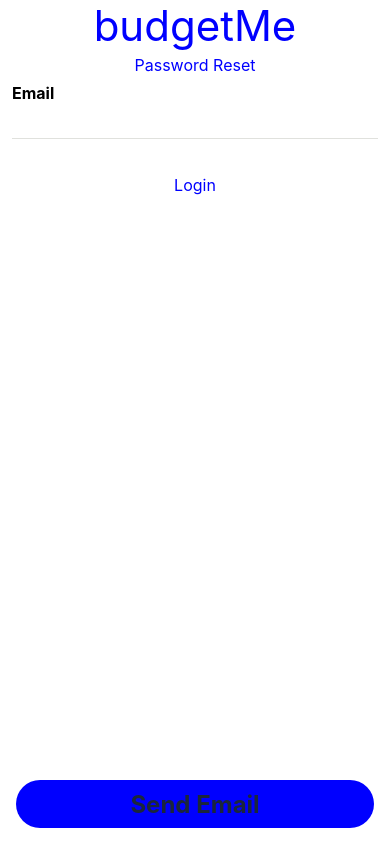
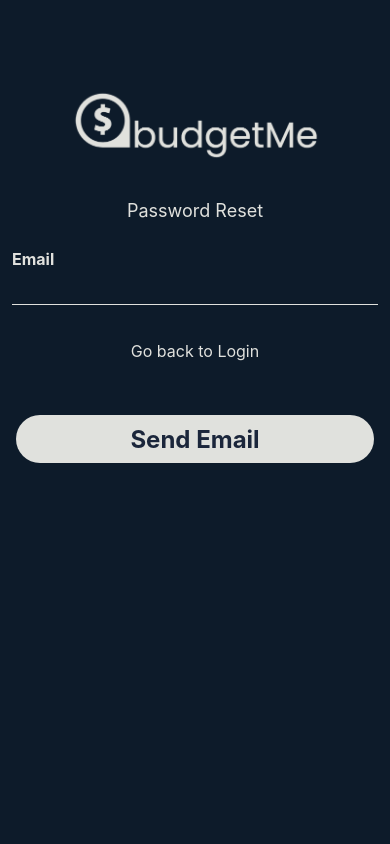
Before and after one commit to tahsinocity/AdultMoneyTracker, a React Native app: screen /ResetPassword in a window 390 px wide. Built offline with nearby package versions, Linux system fonts and the light colour scheme; no server answers; what react-native-root-siblings would draw is missing.

Commit message:
More styling

```diff
--- a/components/LabeledInput.js
+++ b/components/LabeledInput.js
@@ -25,8 +25,7 @@ const styles = StyleSheet.create({
   container: {
     paddingHorizontal: 8,
     marginBottom: 32,
-    margin: 4,
-    fontFamily: 'Poppins-Regular'
+    margin: 4
   },
   labelContainer: { flexDirection: "row", marginBottom: 4 },
   error: {
--- a/screens/Login.js
+++ b/screens/Login.js
@@ -77,11 +77,14 @@ export default function Login ({ route, navigation }){
 
   return (
     <View style={styles.container}>
-      <View style={{flex: 1, alignSelf: "center"}}>
       <Image
-          style={{width: 350, height: 200, resizeMode: 'contain'}}
+        style={{width: 250, height: 150, resizeMode: 'contain', alignSelf: "center", marginTop: 50 }}
         source={require('../assets/login-banner.png')}
       />
+      <View style={{flex: 1}}>
+        <Text style={{alignSelf: "center", color: Colors.gray, fontSize: 18, marginBottom: 24}}>
+          Login
+        </Text>
         <LabeledInput
           label="Email"
           text={emailField.text}
@@ -111,21 +114,23 @@ export default function Login ({ route, navigation }){
           labelStyle={styles.label}
           secureTextEntry={true}
         />}
+        <View style={{flexDirection: "row", alignSelf: "center"}}>
           <TouchableOpacity
             onPress={() => {
               setCreateMode(!isCreateMode)
             }}
           >
-          <Text style={{alignSelf: "center", color: Colors.gray, fontSize: 16, margin: 4}}>
+            <Text style={{alignSelf: "center", color: Colors.gray, fontSize: 14, margin: 4}}>
               {isCreateMode ? "Already have an account?" : "Create Account"}
             </Text>
           </TouchableOpacity>
+          <Text style={{alignSelf: "center", color: Colors.gray, fontSize: 16, margin: 4}}>|</Text>
           <TouchableOpacity
             onPress={() => {
               navigation.navigate("ResetPassword")
             }}
           >
-          <Text style={{alignSelf: "center", color: Colors.gray, fontSize: 16, margin: 4}}>
+            <Text style={{alignSelf: "center", color: Colors.gray, fontSize: 14, margin: 4}}>
               Forgot Password?
             </Text>
           </TouchableOpacity>
@@ -158,7 +163,9 @@ export default function Login ({ route, navigation }){
             }
           }}
           text={isCreateMode ? "Create Account" : "Login"}
+          buttonStyle={{marginTop: 50}}
         />
+      </View>
     </View>
   )
 }
--- a/screens/ResetPassword.js
+++ b/screens/ResetPassword.js
@@ -1,10 +1,11 @@
 import React, { useState } from 'react';
-import { View, Text, StyleSheet, TouchableOpacity } from 'react-native';
+import { View, Text, StyleSheet, TouchableOpacity, Image } from 'react-native';
 import LabeledInput from '../components/LabeledInput';
 import Button from '../components/Button';
 import validator from "validator";
 import Toast from 'react-native-root-toast';
 import { getAuth, sendPasswordResetEmail } from "firebase/auth";
+import Colors from "../constants/Colors";
 
 const validateFields = (email) => {
   const isValid = {
@@ -24,11 +25,14 @@ export default function ResetPassword ({ navigation }){
 
   return (
     <View style={styles.container}>
-      <Text style={styles.header}>budgetMe</Text>
-      <Text style={{alignSelf: "center", color: "blue", fontSize: 16, margin: 4}}>
+      <Image
+        style={{width: 250, height: 150, resizeMode: 'contain', alignSelf: "center", marginTop: 50 }}
+        source={require('../assets/login-banner.png')}
+      />
+      <View style={{flex: 1}}>
+        <Text style={{alignSelf: "center", color: Colors.gray, fontSize: 18, marginBottom: 24}}>
           Password Reset
         </Text>
-      <View style={{flex: 1}}>
         <LabeledInput
           label="Email"
           text={emailField.text}
@@ -44,11 +48,10 @@ export default function ResetPassword ({ navigation }){
             navigation.navigate("Login")
           }}
         >
-          <Text style={{alignSelf: "center", color: "blue", fontSize: 16, margin: 4}}>
-            Login
+          <Text style={{alignSelf: "center", color: Colors.gray, fontSize: 16, margin: 4}}>
+            Go back to Login
           </Text>
         </TouchableOpacity>
-      </View>
         <Button
           onPress={() => {
             const isValid = validateFields(emailField.text);
@@ -71,9 +74,10 @@ export default function ResetPassword ({ navigation }){
                 })
             }
           }}
-        buttonStyle={{backgroundColor: "blue"}}
           text={"Send Email"}
+          buttonStyle={{marginTop: 50}}
         />
+      </View>
     </View>
   )
 }
@@ -81,10 +85,10 @@ export default function ResetPassword ({ navigation }){
 const styles = StyleSheet.create({
   container: {
     flex: 1,
-    backgroundColor: "#fff",
+    backgroundColor: Colors.navyBlue,
     justifyContent: "space-between",
     alignItems: "stretch"
   },
-  label : { fontSize: 16, fontWeight: "bold", color: "black" },
-  header : { fontSize: 42, color: "blue", alignSelf: "center" }
+  label : { fontSize: 16, fontWeight: "bold", color: Colors.gray },
+  header : { fontSize: 42, color: Colors.gray, alignSelf: "center" }
 })
```
Lines whose indentation alone changed are shown as unchanged.
